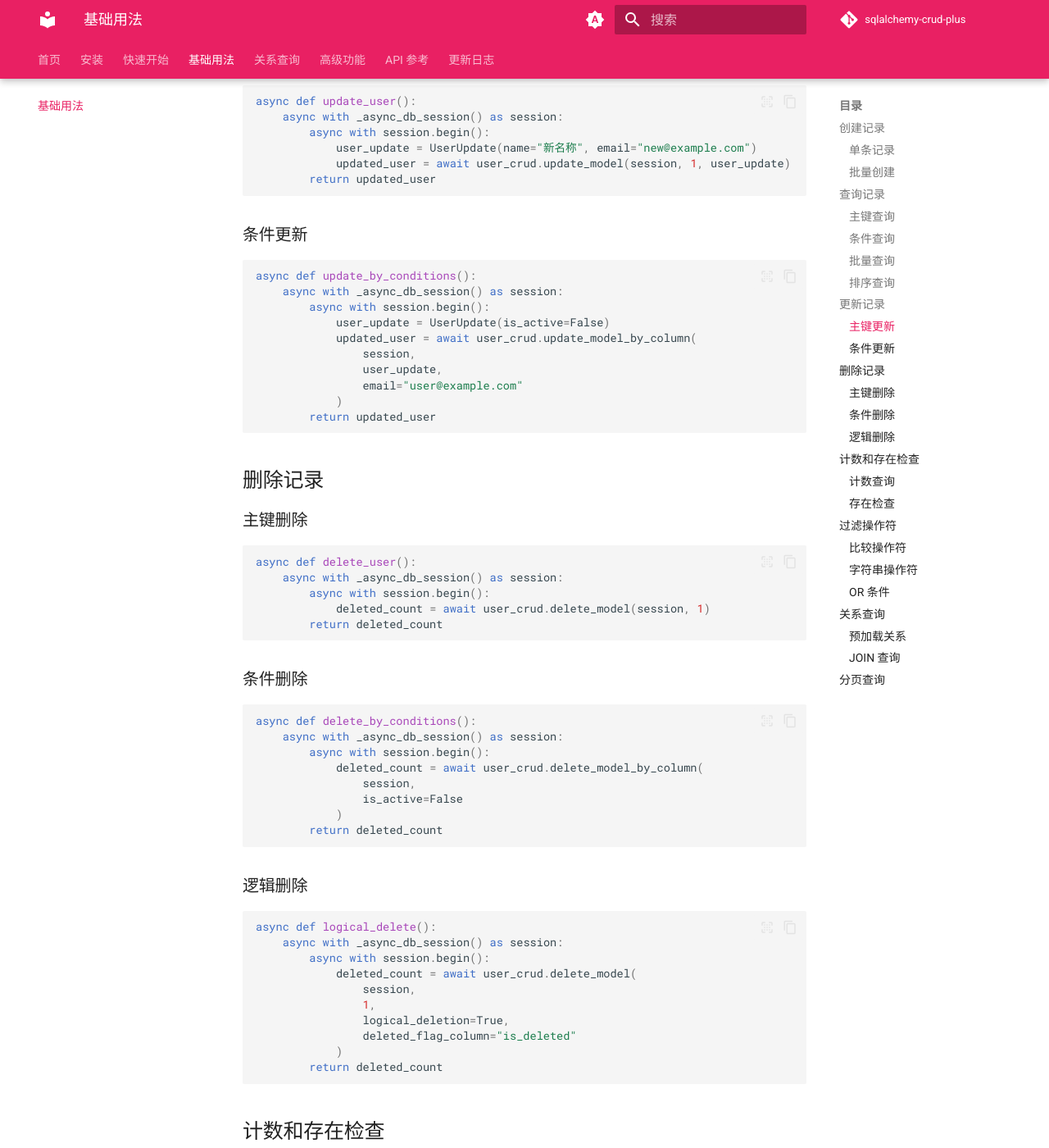
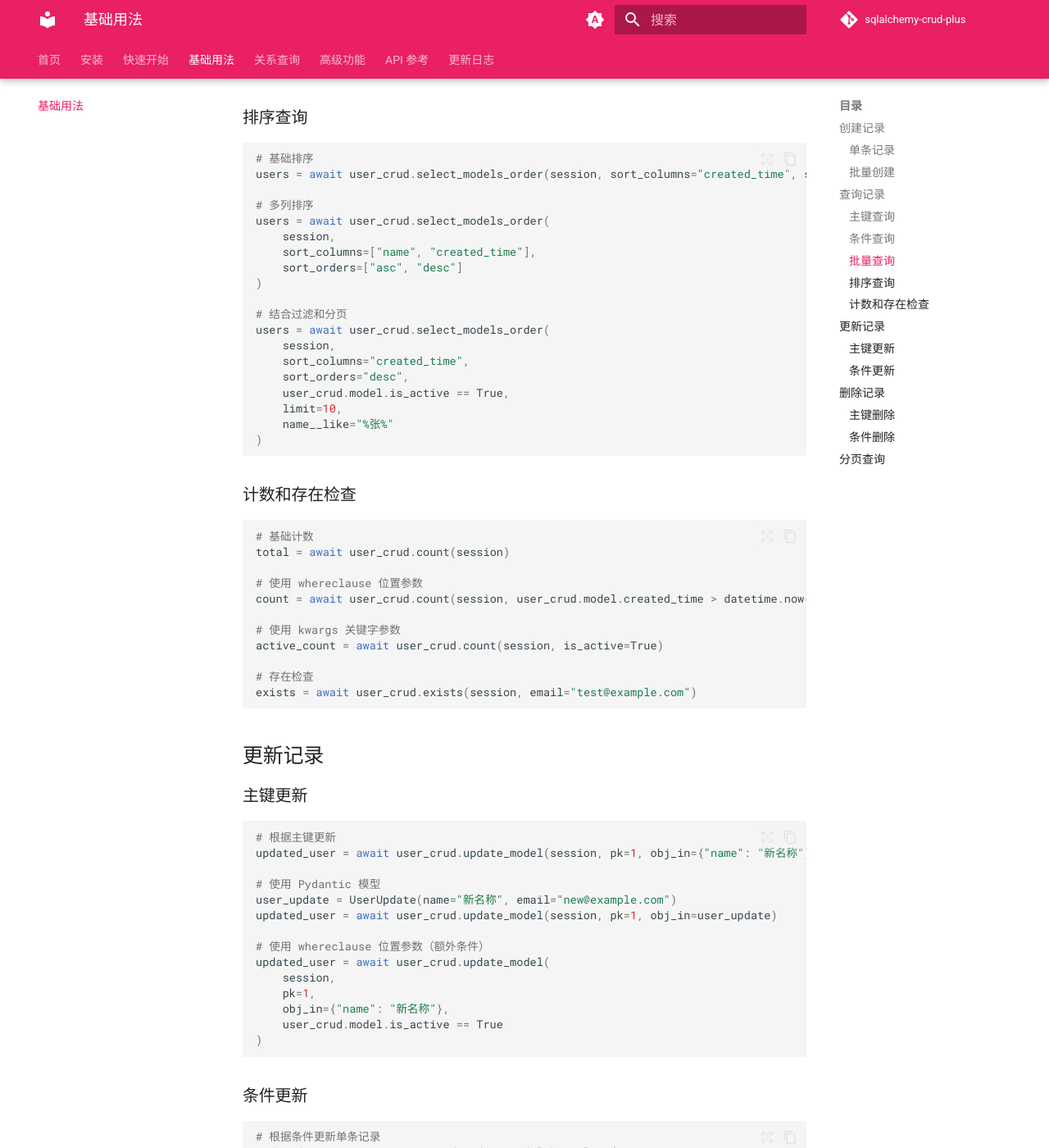
Before and after one commit to fastapi-practices/sqlalchemy-crud-plus, an MkDocs documentation site: the page built from docs/usage/crud.md, in a window 1280 px wide and 1400 px high, scrolled down 1855 px. Shown: the whole window at 82% size. Built offline with MkDocs 1.6.1 and Material for MkDocs 9.7.7, drawn with Linux system fonts in a browser that asks for light colours; comment, search, counter and statistics services are not loaded; some of the changed text lies outside the part shown.

Commit message:
update docs

````diff
--- a/docs/usage/crud.md
+++ b/docs/usage/crud.md
@@ -1,33 +1,42 @@
-# CRUD 操作
+# 基础用法
 
 SQLAlchemy CRUD Plus 提供完整的 CRUD（创建、读取、更新、删除）操作。
+
+!!! note "主键参数命名"
+
+    由于在 python 内部 `id` 为关键字，因此，我们设定默认主键入参为 `pk`。这仅用于函数入参，并不要求模型主键必须定义为 `pk`
+
+!!! tip "自动主键"
+
+    我们在 SQLAlchemy CRUD Plus 内部通过 [inspect()](https://docs.sqlalchemy.org/en/20/core/inspection.html) 自动搜索表主键，
+    而非强制绑定主键列必须命名为 `id`
 
 ## 创建记录
 
 ### 单条记录
 
 ```python
-async def create_user():
-    async with _async_db_session() as session:
-        async with session.begin():
-            user_data = UserCreate(name="张三", email="zhangsan@example.com")
-            user = await user_crud.create_model(session, user_data)
-        return user
+# 基础创建
+user_data = {"name": "张三", "email": "zhangsan@example.com"}
+user = await user_crud.create_model(session, user_data)
+
+# 使用 Pydantic 模型
+user_data = UserCreate(name="张三", email="zhangsan@example.com")
+user = await user_crud.create_model(session, user_data)
+
+
 ```
 
 ### 批量创建
 
 ```python
-async def create_multiple_users():
-    async with _async_db_session() as session:
-        async with session.begin():
-            users_data = [
-                UserCreate(name="用户1", email="user1@example.com"),
-                UserCreate(name="用户2", email="user2@example.com"),
-                UserCreate(name="用户3", email="user3@example.com")
-            ]
-            users = await user_crud.create_models(session, users_data)
-        return users
+# 批量创建多条记录
+users_data = [
+    {"name": "用户1", "email": "user1@example.com"},
+    {"name": "用户2", "email": "user2@example.com"},
+    {"name": "用户3", "email": "user3@example.com"}
+]
+users = await user_crud.create_models(session, users_data)
 ```
 
 ## 查询记录
@@ -35,50 +44,87 @@ async def create_multiple_users():
 ### 主键查询
 
 ```python
-async def get_user_by_id():
-    async with _async_db_session() as session:
-        user = await user_crud.select_model(session, 1)
-        return user
+# 基础查询
+user = await user_crud.select_model(session, pk=1)
+
+# 结合 whereclause 位置参数
+user = await user_crud.select_model(session, pk=1, user_crud.model.is_active == True)
+
+# 结合 kwargs 关键字参数
+user = await user_crud.select_model(session, pk=1, is_active=True)
 ```
 
 ### 条件查询
 
 ```python
-async def get_user_by_email():
-    async with _async_db_session() as session:
-        user = await user_crud.select_model_by_column(
-            session,
-            email="zhangsan@example.com"
-        )
-        return user
+# 基础查询
+user = await user_crud.select_model_by_column(session, email="zhangsan@example.com")
+
+# 复杂查询
+user = await user_crud.select_model_by_column(
+    session,
+    user_crud.model.is_active == True,
+    email="zhangsan@example.com"
+)
 ```
 
 ### 批量查询
 
 ```python
-async def get_users():
-    async with _async_db_session() as session:
-        users = await user_crud.select_models(
-            session,
-            is_active=True,
-            name__like="%张%",
-            limit=10
-        )
-        return users
+# 基础查询
+users = await user_crud.select_models(session)
+
+# 使用 whereclause 位置参数
+users = await user_crud.select_models(
+    session,
+    user_crud.model.created_time > datetime.now() - timedelta(days=7)
+)
+
+# 使用 kwargs 关键字参数
+users = await user_crud.select_models(session, is_active=True, name__like="%张%")
+
+# 分页查询
+users = await user_crud.select_models(session, limit=10, offset=20)
 ```
 
 ### 排序查询
 
 ```python
-async def get_users_ordered():
-    async with _async_db_session() as session:
-        users = await user_crud.select_models_order(
-            session,
-            sort_columns="created_at",
-            sort_orders="desc",
-            limit=10
-        )
-        return users
+# 基础排序
+users = await user_crud.select_models_order(session, sort_columns="created_time", sort_orders="desc")
+
+# 多列排序
+users = await user_crud.select_models_order(
+    session,
+    sort_columns=["name", "created_time"],
+    sort_orders=["asc", "desc"]
+)
+
+# 结合过滤和分页
+users = await user_crud.select_models_order(
+    session,
+    sort_columns="created_time",
+    sort_orders="desc",
+    user_crud.model.is_active == True,
+    limit=10,
+    name__like="%张%"
+)
+```
+
+### 计数和存在检查
+
+```python
+# 基础计数
+total = await user_crud.count(session)
+
+# 使用 whereclause 位置参数
+count = await user_crud.count(session, user_crud.model.created_time > datetime.now() - timedelta(days=30))
+
+# 使用 kwargs 关键字参数
+active_count = await user_crud.count(session, is_active=True)
+
+# 存在检查
+exists = await user_crud.exists(session, email="test@example.com")
 ```
 
 ## 更新记录
@@ -86,27 +132,39 @@ async def get_users_ordered():
 ### 主键更新
 
 ```python
-async def update_user():
-    async with _async_db_session() as session:
-        async with session.begin():
-            user_update = UserUpdate(name="新名称", email="new@example.com")
-            updated_user = await user_crud.update_model(session, 1, user_update)
-        return updated_user
+# 根据主键更新
+updated_user = await user_crud.update_model(session, pk=1, obj_in={"name": "新名称"})
+
+# 使用 Pydantic 模型
+user_update = UserUpdate(name="新名称", email="new@example.com")
+updated_user = await user_crud.update_model(session, pk=1, obj_in=user_update)
+
+# 使用 whereclause 位置参数（额外条件）
+updated_user = await user_crud.update_model(
+    session,
+    pk=1,
+    obj_in={"name": "新名称"},
+    user_crud.model.is_active == True
+)
 ```
 
 ### 条件更新
 
 ```python
-async def update_by_conditions():
-    async with _async_db_session() as session:
-        async with session.begin():
-            user_update = UserUpdate(is_active=False)
-            updated_user = await user_crud.update_model_by_column(
-                session,
-                user_update,
-                email="user@example.com"
-            )
-        return updated_user
+# 根据条件更新单条记录
+updated_user = await user_crud.update_model_by_column(
+    session,
+    obj_in={"is_active": False},
+    email="user@example.com"
+)
+
+# 使用 whereclause 位置参数（额外条件）
+updated_user = await user_crud.update_model_by_column(
+    session,
+    obj_in={"name": "新名称"},
+    user_crud.model.is_active == True,
+    email="user@example.com"
+)
 ```
 
 ## 删除记录
@@ -114,176 +172,56 @@ async def update_by_conditions():
 ### 主键删除
 
 ```python
-async def delete_user():
-    async with _async_db_session() as session:
-        async with session.begin():
-            deleted_count = await user_crud.delete_model(session, 1)
-        return deleted_count
+# 根据主键删除
+deleted_count = await user_crud.delete_model(session, pk=1)
+
+# 使用 whereclause 位置参数（额外条件）
+deleted_count = await user_crud.delete_model(
+    session,
+    pk=1,
+    user_crud.model.is_active == False
+)
 ```
 
 ### 条件删除
 
 ```python
-async def delete_by_conditions():
-    async with _async_db_session() as session:
-        async with session.begin():
-            deleted_count = await user_crud.delete_model_by_column(
-                session,
-                is_active=False
-            )
-        return deleted_count
-```
+# 根据条件删除
+deleted_count = await user_crud.delete_model_by_column(
+    session,
+    is_active=False
+)
 
-### 逻辑删除
-
-```python
-async def logical_delete():
-    async with _async_db_session() as session:
-        async with session.begin():
-            deleted_count = await user_crud.delete_model(
-                session,
-                1,
-                logical_deletion=True,
-                deleted_flag_column="is_deleted"
-            )
-        return deleted_count
-```
-
-## 计数和存在检查
-
-### 计数查询
-
-```python
-async def count_users():
-    async with _async_db_session() as session:
-        total = await user_crud.count(session)
-        active_count = await user_crud.count(session, is_active=True)
-        return total, active_count
-```
-
-### 存在检查
-
-```python
-async def check_user_exists():
-    async with _async_db_session() as session:
-        exists = await user_crud.exists(session, email="test@example.com")
-        return exists
-```
-
-## 过滤操作符
-
-### 比较操作符
-
-```python
-async def comparison_filters():
-    async with _async_db_session() as session:
-        users = await user_crud.select_models(
-            session,
-            age__gt=30,         # 大于
-            age__ge=18,         # 大于等于
-            age__lt=65,         # 小于
-            age__le=60,         # 小于等于
-            status__ne=0        # 不等于
-        )
-        return users
-```
-
-### 字符串操作符
-
-```python
-async def string_filters():
-    async with _async_db_session() as session:
-        users = await user_crud.select_models(
-            session,
-            name__like='%张%',              # 包含"张"
-            email__startswith='admin',      # 以"admin"开头
-            email__endswith='@qq.com'       # 以"@qq.com"结尾
-        )
-        return users
-```
-
-### OR 条件
-
-```python
-async def or_conditions():
-    async with _async_db_session() as session:
-        users = await user_crud.select_models(
-            session,
-            __or__={
-                'email__endswith': ['@gmail.com', '@qq.com']
-            }
-        )
-        return users
-```
-
-## 关系查询
-
-### 预加载关系
-
-```python
-async def load_relationships():
-    async with _async_db_session() as session:
-        # 预加载用户的文章
-        user = await user_crud.select_model(
-            session, 1,
-            load_strategies=['posts']
-        )
-
-        # 指定加载策略
-        user = await user_crud.select_model(
-            session, 1,
-            load_strategies={
-                'posts': 'selectinload',
-                'profile': 'joinedload'
-            }
-        )
-        return user
-```
-
-### JOIN 查询
-
-```python
-async def join_queries():
-    async with _async_db_session() as session:
-        # 只返回有文章的用户
-        users = await user_crud.select_models(
-            session,
-            join_conditions=['posts']
-        )
-
-        # 指定 JOIN 类型
-        users = await user_crud.select_models(
-            session,
-            join_conditions={
-                'posts': 'inner',
-                'profile': 'left'
-            }
-        )
-        return users
+# 使用 whereclause 位置参数（额外条件）
+deleted_count = await user_crud.delete_model_by_column(
+    session,
+    user_crud.model.created_time < datetime.now() - timedelta(days=30),
+    is_active=False
+)
 ```
 
 ## 分页查询
 
 ```python
-async def paginated_users(page: int = 1, page_size: int = 20):
-    async with _async_db_session() as session:
-        offset = (page - 1) * page_size
+# 基础分页
+def paginated_users(page: int = 1, page_size: int = 20):
+    offset = (page - 1) * page_size
 
-        users = await user_crud.select_models_order(
-            session,
-            sort_columns="created_at",
-            sort_orders="desc",
-            limit=page_size,
-            offset=offset
-        )
+    users = await user_crud.select_models_order(
+        session,
+        sort_columns="created_time",
+        sort_orders="desc",
+        limit=page_size,
+        offset=offset
+    )
 
-        total = await user_crud.count(session)
+    total = await user_crud.count(session)
 
-        return {
-            'users': users,
-            'total': total,
-            'page': page,
-            'page_size': page_size,
-            'total_pages': (total + page_size - 1) // page_size
-        }
+    return {
+        'users': users,
+        'total': total,
+        'page': page,
+        'page_size': page_size,
+        'total_pages': (total + page_size - 1) // page_size
+    }
 ```
````
